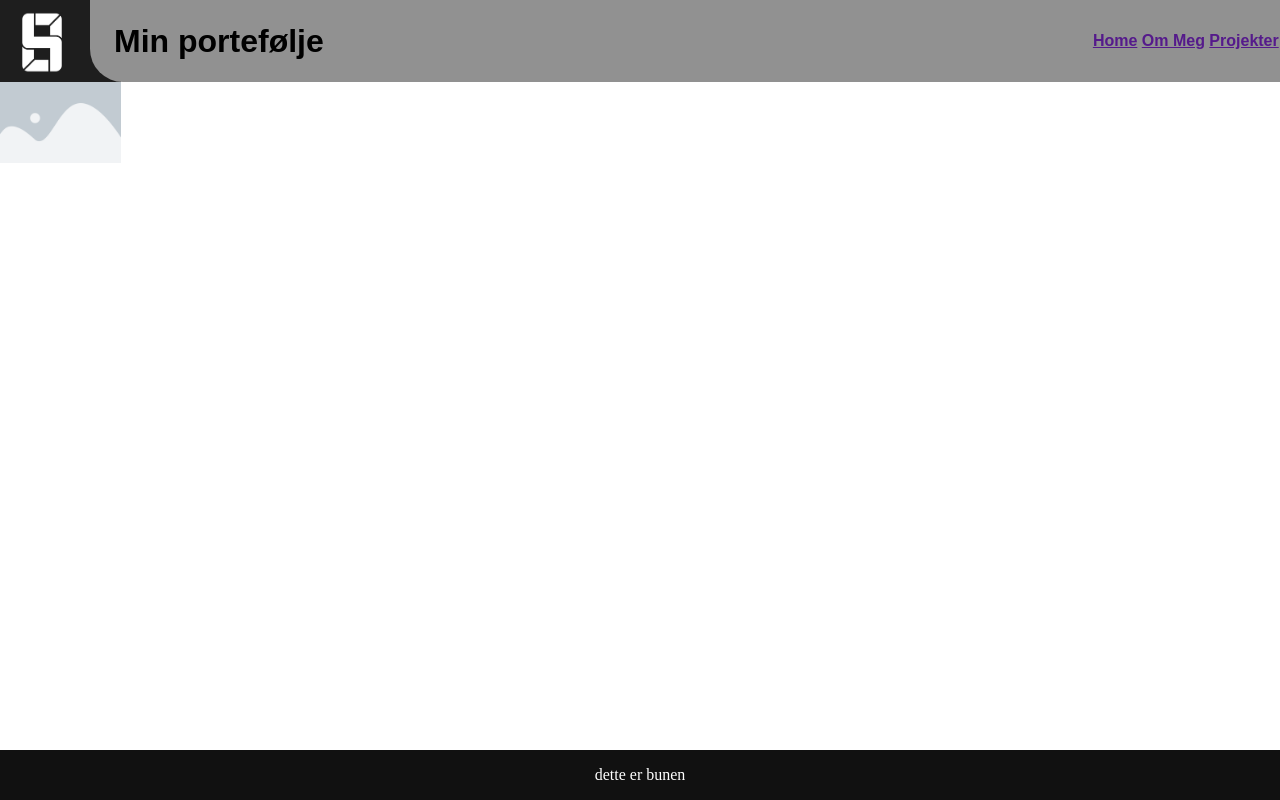
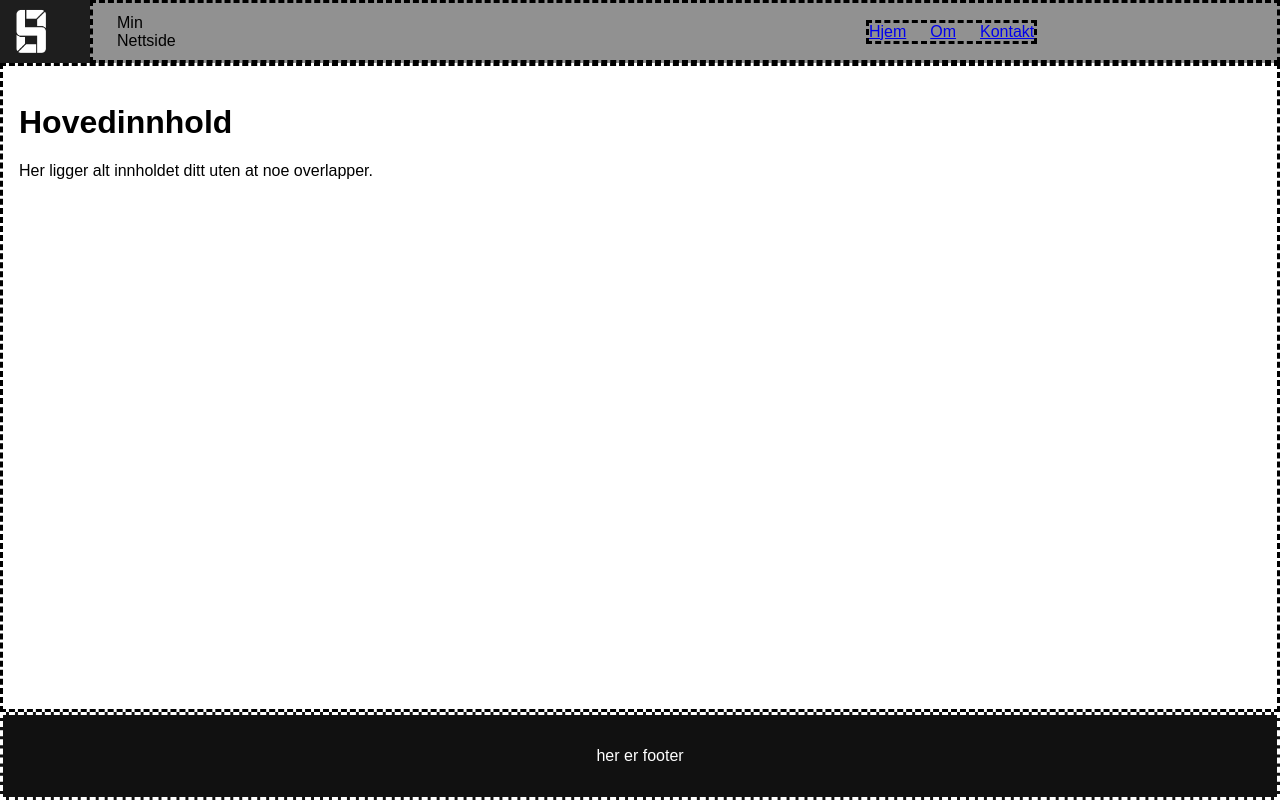
Before and after one commit to hermanstromso-star/hermanstromso-star.github.io, a plain HTML site: page index.html in a window 1280 px wide. Drawn offline with Linux system fonts and the light colour scheme; a web font is replaced by a local one.

Commit message:
full site redesign med en del ki hjelp
la til ny html og css for testing

```diff
--- a/index.html
+++ b/index.html
@@ -10,23 +10,26 @@
 <link rel="preconnect" href="https://fonts.gstatic.com" crossorigin>
 <link href="https://fonts.googleapis.com/css2?family=Google+Sans+Flex:wght@400;700&display=swap" rel="stylesheet">
 <body>
-    <header>
-       <h1>Min portefølje</h1>
-        <nav>
-            <a href="">Home</a>
-            <a href="">Om Meg</a>
-            <a href="">Projekter</a>
-        </nav>
-    </header>
-<img src="/logo.png" alt="">
+
+    <img src="logo.png" alt="Logo" id="hjorne-logo">
 
 
-    <main>
+  <header>
+    <div class="tittel">Min Nettside</div>
+    <nav>
+      <a href="#">Hjem</a>
+      <a href="#">Om</a>
+      <a href="#">Kontakt</a>
+    </nav>
+  </header>
 
-        <img src="elementor-placeholder-image.png" alt="">
-    </main>
-    <footer>dette er bunen</footer>
+  <main>
+    <h1>Hovedinnhold</h1>
+    <p>Her ligger alt innholdet ditt uten at noe overlapper.</p>
+  </main>
 
-
+  <footer>
+    <p> her er footer</p>
+  </footer>
 </body>
 </html>
--- a/style.css
+++ b/style.css
@@ -1,68 +1,74 @@
+html{
+    background-color: antiquewhite;
+}
+
+*::before, *::after {
+    box-sizing: border-box;
+}
+
 body {
-    display: flex;
-    flex-direction: column;
-    margin: 0;
+    max-width: 1300px;
+
+    margin: 0 auto;
     padding: 0;
-    min-height: auto;
-    background-color: #ffffff;
+    min-height: 100vh;
+    font-family: 'Google Sans Flex', sans-serif;
+
+    display: grid;
+    grid-template-rows: auto 1fr auto;
+    grid-template-areas:
+        "hjorne-logo header"
+        "main main"
+        "footer footer";
+}
+
+
+#hjorne-logo {
+
+    position: sticky;
+    top: 0;
+    width: 90px;
+    height: auto;
+    display: block;
 }
 
 header {
+    border-style: dashed;
     position: sticky;
     top: 0;
     z-index: 1000;
 
 
-
-    margin-left: 90px;
-
     display: flex;
-    justify-content: flex-start;
     align-items: center;
-
-    padding: 0.08rem;
-    padding-left: 1.5rem;
-
+    padding: 0rem 1.5rem;
     background-color: rgb(145, 145, 145);
-    font-size: 1rem;
-    font-weight: bold;
-    font-family: 'Google Sans Flex', sans-serif;
-
-    border-radius: 0 0 0 33px;
-
-
-
-
+    padding-right: 930px;
 }
 
 nav {
+    border-style: dashed;
+    display: flex;
+    gap: 1.5rem;
+    margin-left: 300%;
+}
 
-  margin-left: auto;
-  right: 10px;
-}
 main {
-}
-img {
-    position:fixed;
-   width: 121.4px;
-
-
-
-
-
+    border-style: dashed;
+    grid-area: main;
+    padding: 1rem;
+    background-color: #ffffff;
 }
 
 footer {
-position: fixed;
+    border-style: dashed;
+    grid-area: footer;
+    position: sticky;
     bottom: 0;
-    left: 0px;
-    right: 0;
+    z-index: 1000;
 
     background-color: #111111;
     color: #ffffff;
     text-align: center;
     padding: 1rem;
-    z-index: 1000;
 }
-
-}
--- /dev/null
+++ b/test.css
@@ -0,0 +1,84 @@
+html{
+    background-color: antiquewhite;
+}
+
+*::before, *::after {
+    box-sizing: border-box;
+}
+
+body {
+    max-width: 1300px;
+
+
+    margin: 0 auto;
+    padding: 0;
+    min-height: 100vh;
+    font-family: 'Google Sans Flex', sans-serif;
+
+
+    display: grid;
+
+    /* 2. Definerer kolonnene: 90px til venstre, og resten (1fr) til høyre */
+
+
+    /* 3. Definerer radene: Header tilpasser seg, Main tar all ledig plass, Footer tilpasser seg */
+    grid-template-rows: auto 1fr auto;
+
+    /* 4. Tegner opp kartet for hvor alt skal ligge! */
+    grid-template-areas:
+        "hjorne-logo header"
+        "main main"
+        "footer footer";
+}
+
+/* Plasserer hvert element i sitt felt på kartet */
+
+#hjorne-logo {
+
+    position: sticky;
+    top: 0;
+    width: 90px;
+    height: auto;
+    display: block;
+}
+
+header {
+    border-style: dashed;
+    position: sticky;
+    top: 0;
+    z-index: 1000;
+
+
+    display: flex;
+    align-items: center;
+    padding: 0rem 1.5rem;
+    background-color: rgb(145, 145, 145);
+    padding-right: 930px;
+}
+
+nav {
+    border-style: dashed;
+    display: flex;
+    gap: 1.5rem;
+    margin-left: 300%;
+}
+
+main {
+    border-style: dashed;
+    grid-area: main;
+    padding: 1rem;
+    background-color: #ffffff;
+}
+
+footer {
+    border-style: dashed;
+    grid-area: footer;
+    position: sticky; /* Holder den synlig i bunnen av rutenettet */
+    bottom: 0;
+    z-index: 1000;
+
+    background-color: #111111;
+    color: #ffffff;
+    text-align: center;
+    padding: 1rem;
+}
```
Also changed, not shown: test.html (added, +32 -0 lines).
